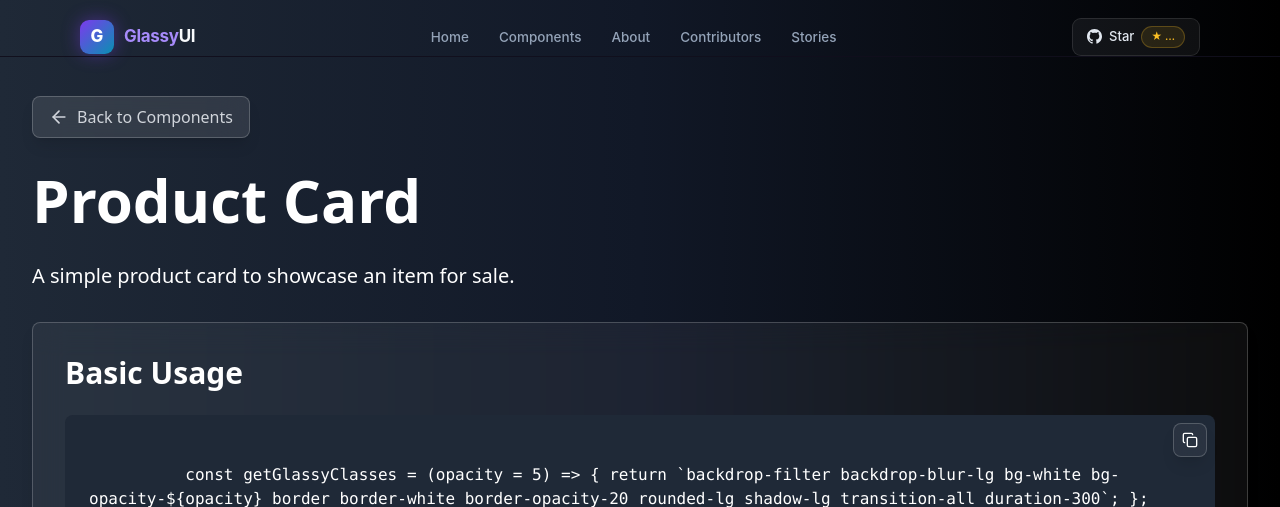
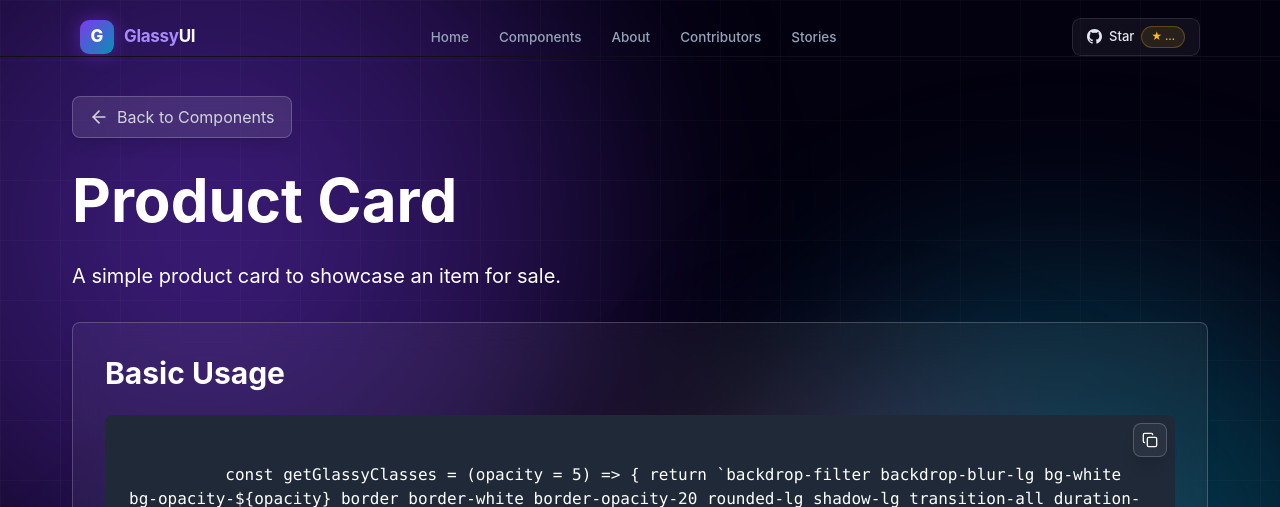
Before and after one commit to Jaishree2310/GlassyUI-Components, a React (Create React App) app: page /product-details in a window 1280 px wide. Shown: the top 507 px of the page. Built offline with nearby package versions, Linux system fonts and the light colour scheme; no server answers.

Commit message:
fix(ProductCardDetailsPage): replace gray gradient bg with PageShell

```diff
--- a/src/components/ProductCardDetailsPage.tsx
+++ b/src/components/ProductCardDetailsPage.tsx
@@ -1,4 +1,5 @@
 import React, { useState } from 'react';
+import PageShell from './PageShell';
 import { useNavigate } from 'react-router-dom';
 import { ArrowLeft, Copy, Check } from 'lucide-react';
 
@@ -214,8 +215,7 @@ const ProductCardDetailsPage: React.FC = () => {
         };`;
 
   return (
-    <div className='min-h-screen pt-24 px-8 pb-8 font-sans bg-gradient-to-r from-gray-800 via-gray-900 to-black text-white relative'>
-      <div className='relative z-10'>
+    <PageShell>
       <button
         onClick={() => navigate(-1)}
         className={`mb-8 flex items-center ${getGlassyClasses(10)} px-4 py-2 hover:bg-white/40 transition-all duration-300 text-gray-300`}
@@ -240,9 +240,7 @@ const ProductCardDetailsPage: React.FC = () => {
       </div>
 
       <div className={`${getGlassyClasses()} p-8 mb-8 relative`}>
-          <h2 className='text-3xl font-bold mb-6 text-white'>
-            SVG&apos;s Used
-          </h2>
+        <h2 className='text-3xl font-bold mb-6 text-white'>SVG&apos;s Used</h2>
         <div className='relative'>
           <pre className='bg-gray-800 text-white p-6 rounded-lg overflow-x-auto whitespace-pre-wrap max-sm:text-[0.55rem]'>
             {svgUsed}
@@ -277,9 +275,7 @@ const ProductCardDetailsPage: React.FC = () => {
                 <td className='p-2 text-gray-200'>product.name</td>
                 <td className='p-2 text-gray-200'>string</td>
                 <td className='p-2 text-gray-200'>-</td>
-                  <td className='p-2 text-gray-200'>
-                    The name of the product.
-                  </td>
+                <td className='p-2 text-gray-200'>The name of the product.</td>
               </tr>
               <tr>
                 <td className='p-2 text-gray-200'>product.originalPrice</td>
@@ -392,9 +388,7 @@ const ProductCardDetailsPage: React.FC = () => {
                     <span className='ml-4 text-gray-500 line-through text-lg'>
                       ₹1499.00
                     </span>
-                      <span className='ml-4 text-green-500 text-lg'>
-                        43% off
-                      </span>
+                    <span className='ml-4 text-green-500 text-lg'>43% off</span>
                   </div>
                   <button className='flex ml-auto text-white bg-blue-500 border-0 py-2 px-6 focus:outline-none hover:bg-blue-600 rounded'>
                     Add to Cart
@@ -408,8 +402,7 @@ const ProductCardDetailsPage: React.FC = () => {
           </div>
         </section>
       </div>
-      </div>
-    </div>
+    </PageShell>
   );
 };
 
```
Lines whose indentation alone changed are shown as unchanged.
